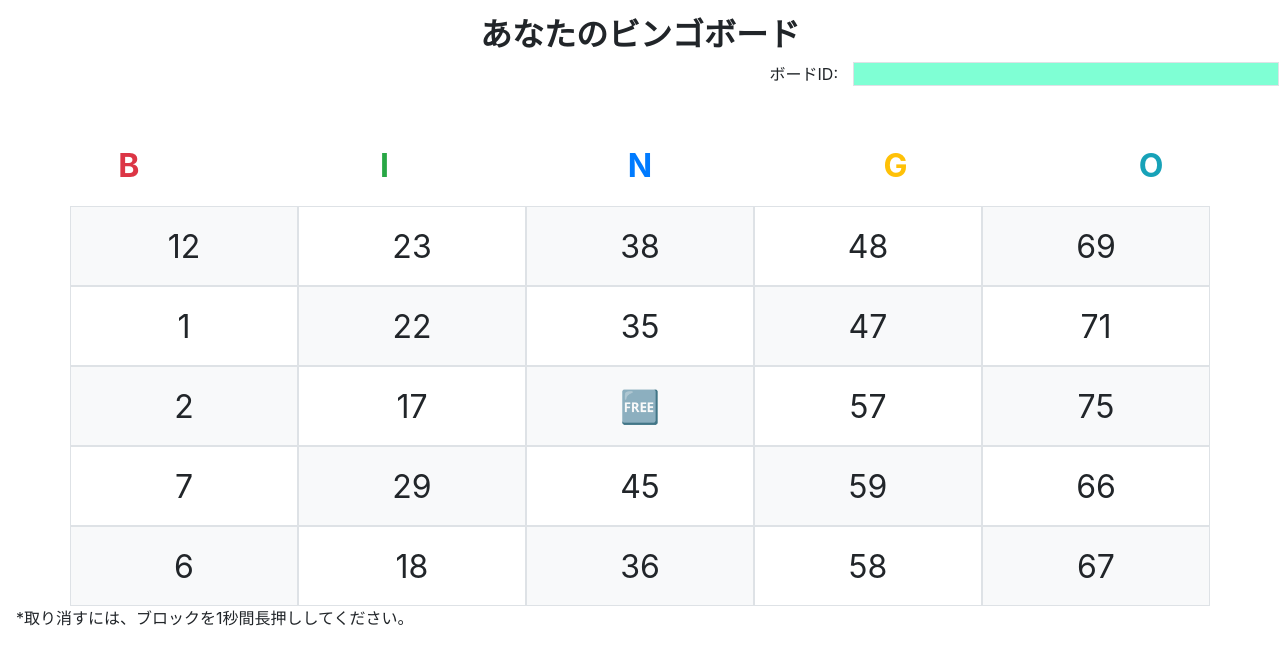
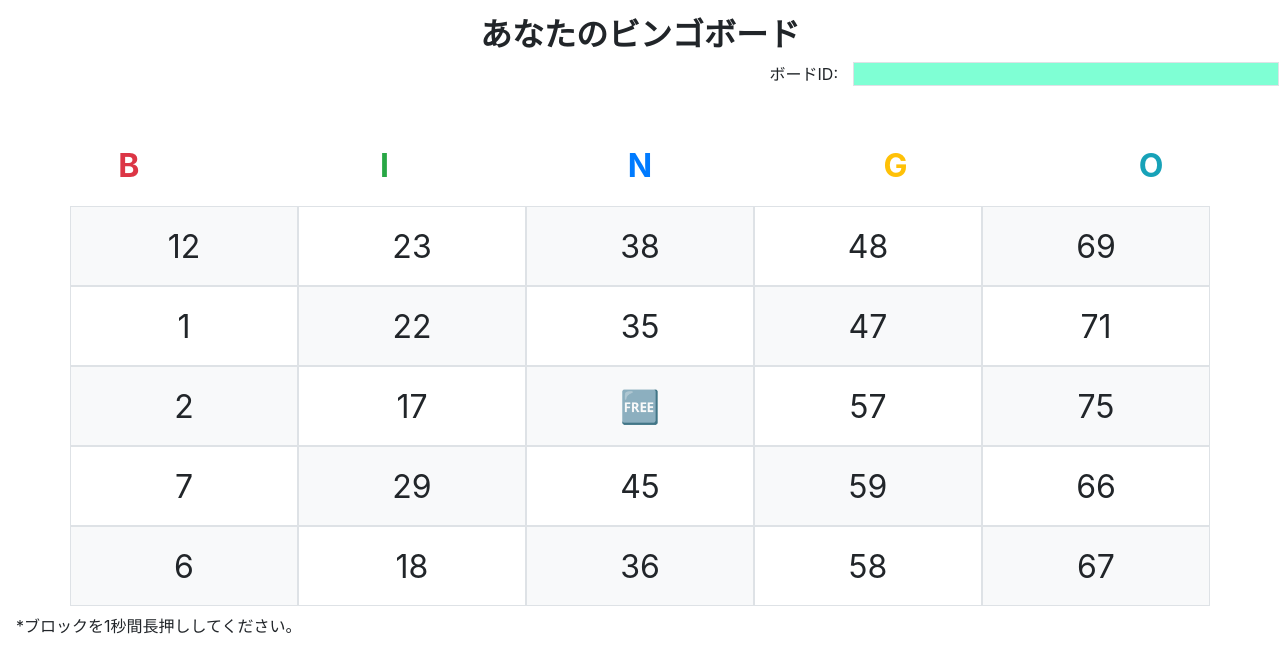
Before and after one commit to oharabutyou/js-bingo, a plain HTML site: page public/smartphone-client/index.html in a window 1280 px wide. Drawn offline with nearby package versions, Linux system fonts and the light colour scheme.

Commit message:
案内文修正

```diff
--- a/public/smartphone-client/css/index.css
+++ b/public/smartphone-client/css/index.css
@@ -15,3 +15,7 @@ body {
     line-height: 10vh;
     font-size: 2rem;
 }
+
+.info-text {
+    margin-top: 1vh;
+}
--- a/public/smartphone-client/index.html
+++ b/public/smartphone-client/index.html
@@ -27,7 +27,7 @@
     </div>
     <div class="container"></div>
 
-    <div>*取り消すには、ブロックを1秒間長押ししてください。</div>
+    <div class="info-text">*ブロックを1秒間長押ししてください。</div>
 
     <!-- Optional JavaScript -->
     <!-- jQuery first, then Popper.js, then Bootstrap JS -->
```
